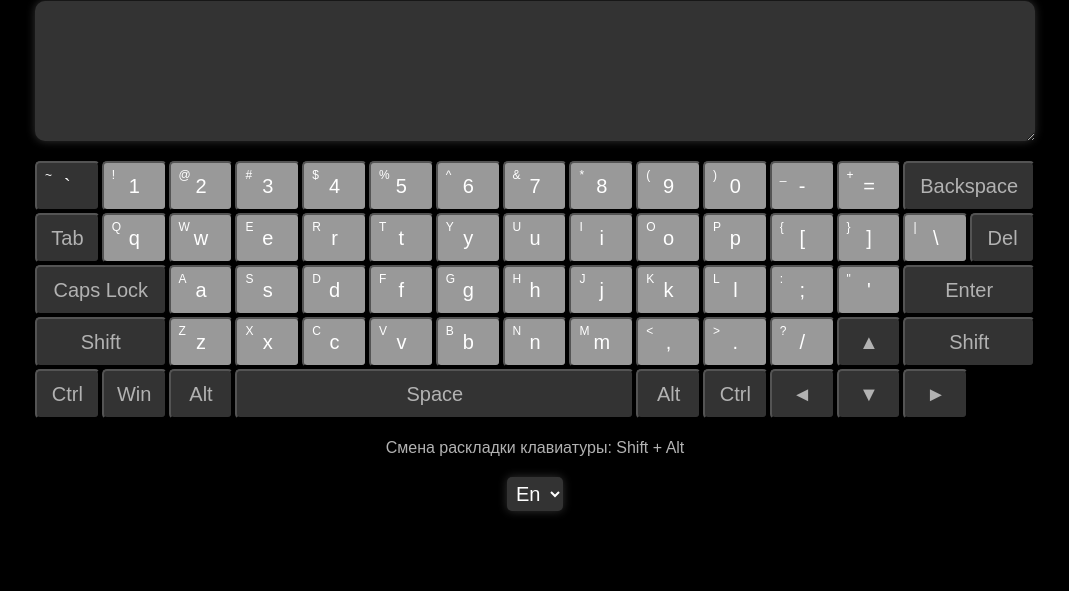
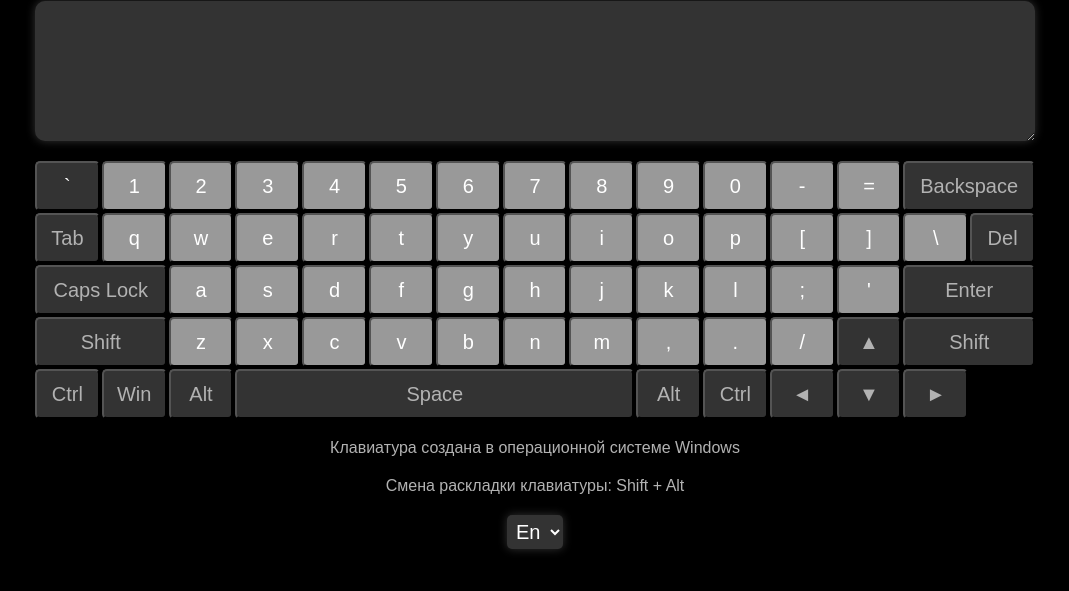
Before and after one commit to AlexeyTitkov/virtual-keyboard, a website with bundled scripts: page index.html in a window 1280 px wide. Shown: the part 111-702 px from the top of the page, without its empty margins (105-1174 px from the left). Built offline with nearby package versions, Linux system fonts and the light colour scheme.

Commit message:
refactor: change layout of buttons

```diff
--- a/src/js/_button.js
+++ b/src/js/_button.js
@@ -9,11 +9,19 @@ export class Button {
   generateButton() {
     let template = '';
     const button = document.createElement('button');
-    button.className = 'keyboard-key';
+    button.className = 'keyboard-key key';
     button.classList.add(`${this.code}`)
 
     if (this.shiftKey) {
-      (template += `<span class='shift-key'>${this.shiftKey}</span>`);
+      (template += `<span class='shift-key hidden'>${this.shiftKey}</span>`);
+    }
+
+    if (this.shiftKey) {
+      (template += `<span class='caps-key hidden'>${this.shiftKey}</span>`);
+    }
+
+    if (this.shiftKey) {
+      (template += `<span class='caps-shift-key hidden'>${this.key}</span>`);
     }
 
     if (this.key) {
--- a/src/js/main.js
+++ b/src/js/main.js
@@ -18,6 +18,12 @@ textarea.focus();
 const keyboardContainer = document.createElement('div');
 keyboardContainer.classList.add('keyboard-container');
 document.body.appendChild(keyboardContainer);
+
+// Создаем элемент "Клавиатура создана в операционной системе Windows"
+const layoutInfoOS = document.createElement('p');
+layoutInfoOS.classList.add('layout-info');
+layoutInfoOS.textContent = 'Клавиатура создана в операционной системе Windows';
+document.body.appendChild(layoutInfoOS);
 
 // Создаем элемент "Смена раскладки клавиатуры: Shift + Alt"
 const layoutInfo = document.createElement('p');
--- a/src/sass/style.scss
+++ b/src/sass/style.scss
@@ -79,21 +79,6 @@ body {
   position: relative;
 }
 
-.shift-key {
-  position: absolute;
-  top: 0;
-  left: 0;
-  font-size: 1.2rem;
-  margin: 5px 0 0 8px;
-}
-
-.key {
-  flex: 1;
-  display: flex;
-  justify-content: center;
-  align-items: center;
-}
-
 /* первая строка */
 .keyboard-key:first-child {
   color: #fff;
@@ -162,3 +147,7 @@ body {
 .toggle-lang:active {
   background-color: #5c7bf3;
 }
+
+.hidden {
+  display: none;
+}
```
Also changed, not shown: src/sass/style.css, 1 other file.
